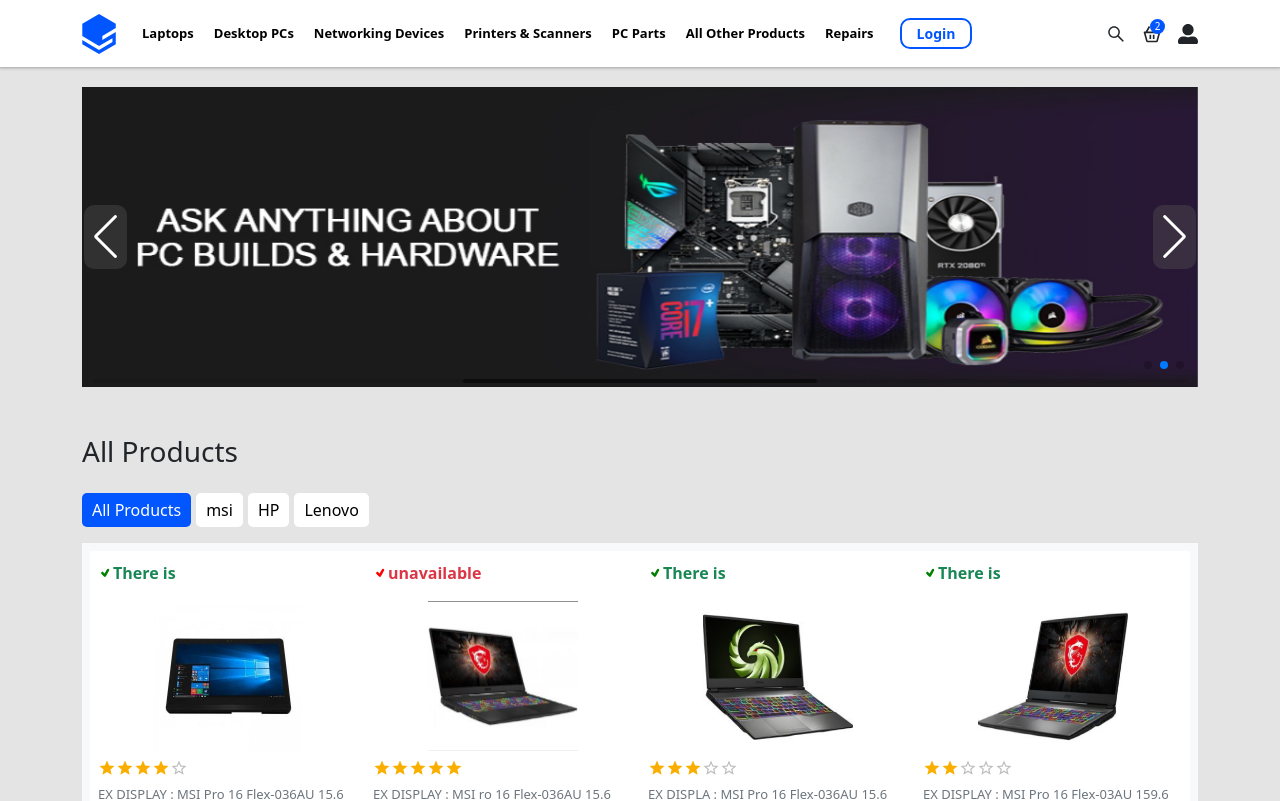
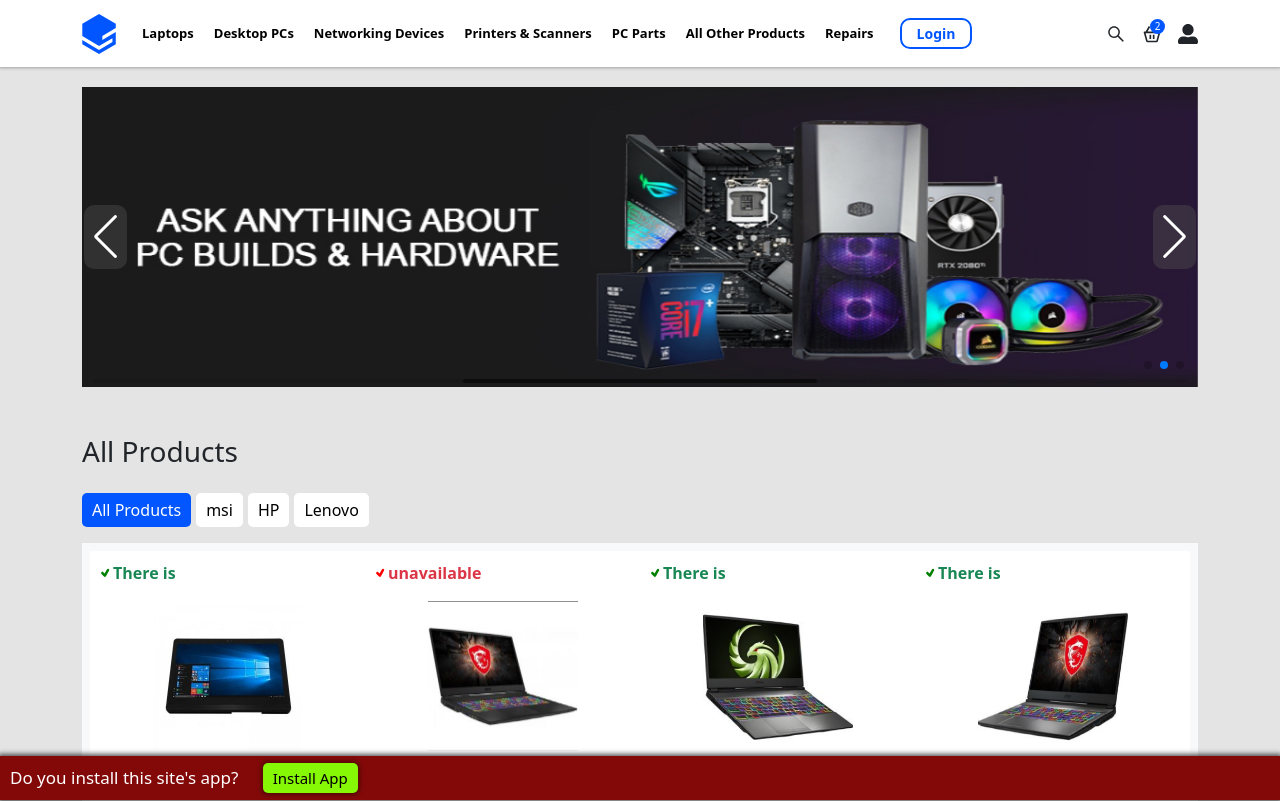
Before and after one commit to mohammadgholamisama/shop-react, a React (Create React App) app: page / in a window 1280 px wide. Shown: the top 801 px of the page. Built offline with nearby package versions, Linux system fonts and the light colour scheme.

Commit message:
ADD PWA App

```diff
--- a/package.json
+++ b/package.json
@@ -22,7 +22,7 @@
     "web-vitals": "^2.1.4"
   },
   "scripts": {
-    "start": "react-scripts start",
+    "start": "set PORT=3006 && react-scripts start",
     "build": "react-scripts build",
     "test": "react-scripts test",
     "eject": "react-scripts eject"
--- a/src/App.js
+++ b/src/App.js
@@ -9,6 +9,7 @@
 import MobileMenu from './Components/MobileMenu/MobileMenu'
 import Toast from './Components/Toast/Toast'
 import ScrollToTop from './ScrollToTop'
+import InstallPWAButton from './Components/InstallPWAButton/InstallPWAButton'
 
 export default function App() {
   const [mobileMenu, setMobileMenu] = useState(false)   // => use in Navbar Component
@@ -28,6 +29,8 @@
       usersCommentsArray,
     }}>
       <>
+        <InstallPWAButton />
+
         {/* navbar */}
         <Navbar />
 
--- /dev/null
+++ b/src/Components/InstallPWAButton/InstallPWAButton.css
@@ -0,0 +1,38 @@
+.install-banner{
+    background-color: rgb(131, 9, 9);
+    position: fixed;
+    bottom: 0;
+    left: 0;
+    right: 0;
+    z-index: 9999;
+    padding: 7px 10px;
+    box-shadow: 0 0 5px 2px rgba(2, 2, 2, 0.664);
+}
+.install-banner.hide-banner{
+    opacity: 0;
+    visibility: hidden;
+    transition: 0.5s;
+}
+.install-banner-text{
+    color: #fff;
+    margin-right: 20px;
+    font-size: 17px;
+}
+.install-pwa-btn{
+    background-color: #86f705;
+    border: none;
+    padding: 4px 10px;
+    border-radius: 5px;
+    box-shadow: 0 0 4px 2px rgba(0, 0, 0, 0.363);
+    font-size: 15px;
+}
+
+/* @keyframes install {
+    0%{
+        opacity: 1;
+    }
+    100%{
+        opacity: 0;
+        visibility: hidden;
+    }
+} */
--- /dev/null
+++ b/src/Components/InstallPWAButton/InstallPWAButton.js
@@ -0,0 +1,43 @@
+import React, { useState, useEffect } from 'react';
+import './InstallPWAButton.css'
+
+function InstallPWAButton() {
+    const [deferredPrompt, setDeferredPrompt] = useState(null);
+    const [loadBanner, setLoadBanner] = useState(true);
+
+    useEffect(() => {
+        setTimeout(() => {
+            setLoadBanner(false)
+        }, 8000);
+        window.addEventListener('beforeinstallprompt', (e) => {
+            e.preventDefault();
+            setDeferredPrompt(e);
+        });
+    }, []);
+
+    return (
+        <div className={loadBanner ? 'install-banner' : 'install-banner hide-banner'}>
+            <span className='install-banner-text'>Do you install this site's app? </span>
+            <button className='install-pwa-btn' onClick={() => {
+                if (deferredPrompt !== null) {
+                    deferredPrompt.prompt();
+                    deferredPrompt.userChoice.then((choiceResult) => {
+                        if (choiceResult.outcome === 'accepted') {
+                            console.log('User installed PWA');
+                            alert('PWA has been installed!');
+                        } else {
+                            console.log('User dismissed the PWA installation prompt');
+                        }
+                        setDeferredPrompt(null);
+                    });
+                } else if (window.matchMedia('(display-mode: standalone)').matches) {
+                    alert('PWA is already installed!');
+                }
+            }}>
+                Install App
+            </button>
+        </div>
+    );
+}
+
+export default InstallPWAButton;
--- a/src/index.js
+++ b/src/index.js
@@ -14,6 +14,27 @@
   </React.StrictMode>
 );
 
+if ("serviceWorker" in navigator) {
+  navigator.serviceWorker.register("/sw.js")
+    .then((res) => {
+      if (res.installing) {
+        // console.log("installing")
+      }
+      if (res.waiting) {
+        // console.log("watting")
+      }
+      if (res.active) {
+        // console.log("active")
+      }
+    })
+    .catch(rej => {
+      console.log("buy")
+    })
+
+}
+
+
+
 // If you want to start measuring performance in your app, pass a function
 // to log results (for example: reportWebVitals(console.log))
 // or send to an analytics endpoint. Learn more: https://bit.ly/CRA-vitals
```
Also changed, not shown: public/sw.js (added, +54 -0 lines), public/manifest.json.
